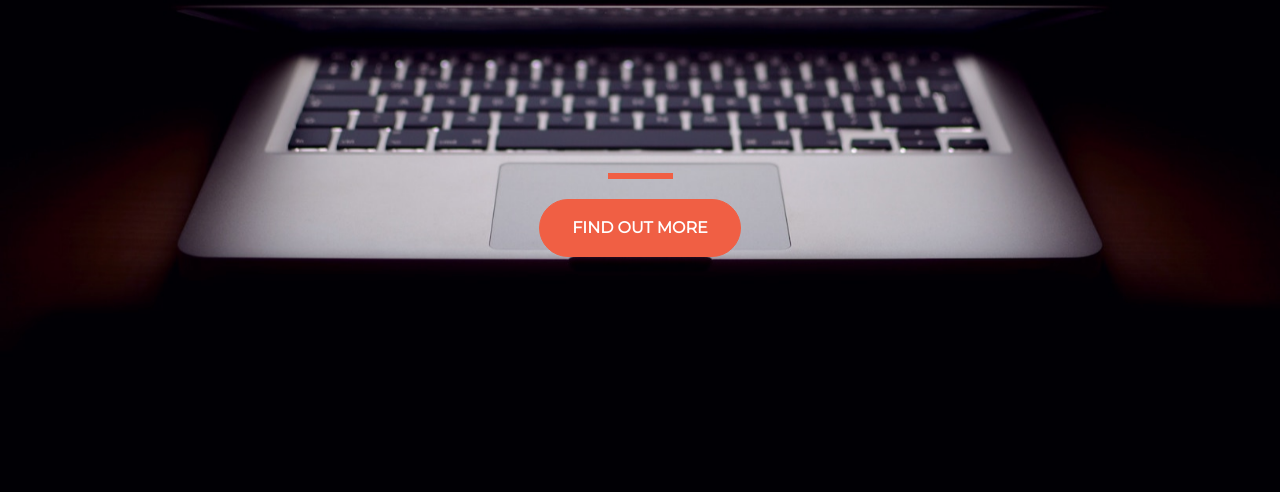
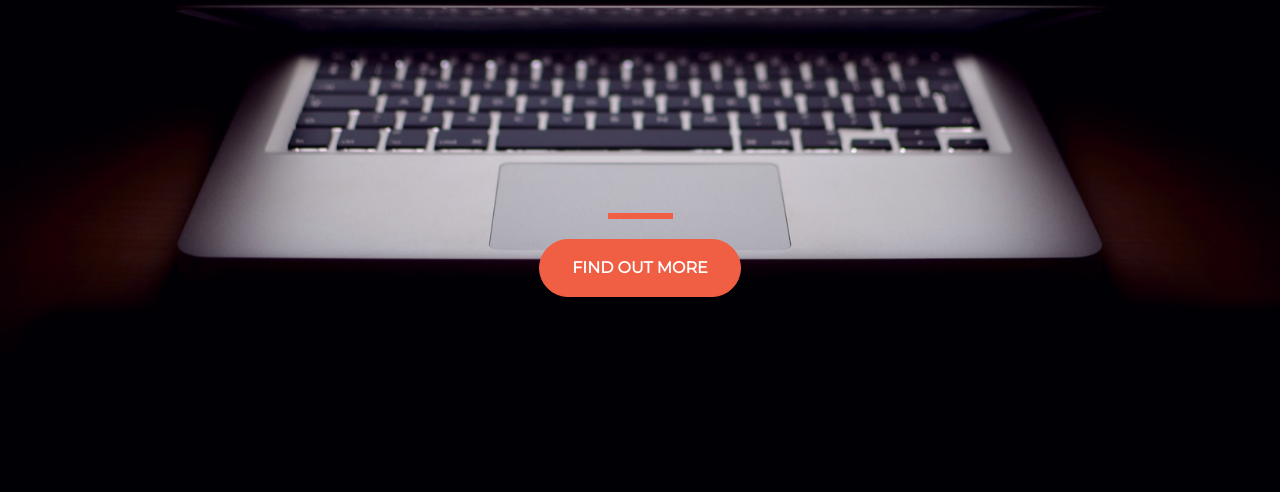
Before and after one commit to radobaychev/radobaychev.github.io, a plain HTML site: page Landing Page/index.html in a window 1280 px wide. Shown: the part 308-800 px from the top of the page. Drawn offline with nearby package versions, Linux system fonts and the light colour scheme.

Commit message:
Update style.css

```diff
--- a/Landing Page/style.css
+++ b/Landing Page/style.css
@@ -17,7 +17,7 @@ h1{
 }
 
 .buffer{
-  height: 10rem;
+  height: 15rem;
 }
 
 .btn{
```
